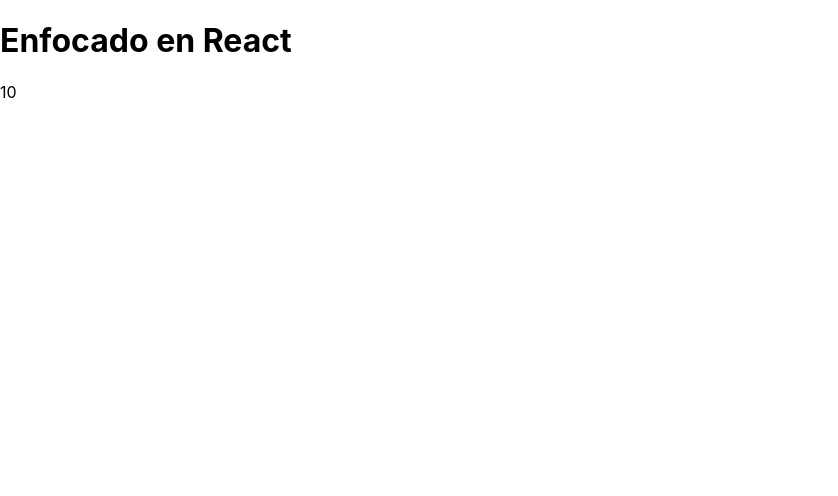
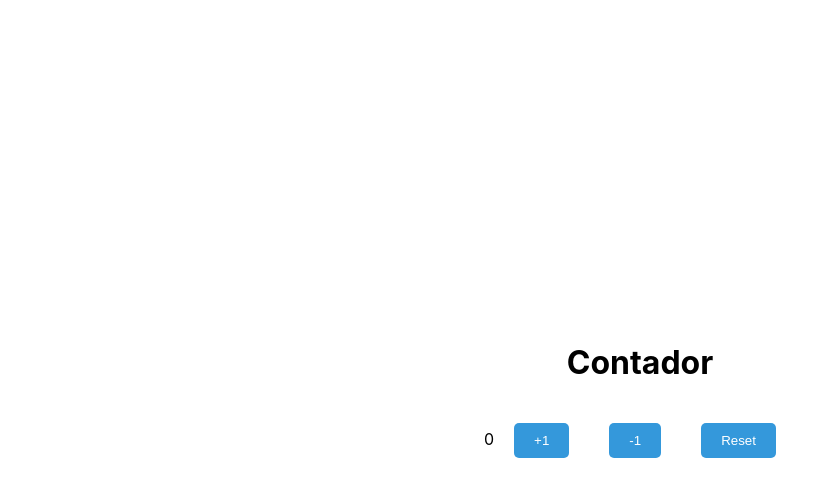
Before and after one commit to AndresManjarres/HomeworksAndres, a React (Create React App) app in the folder my-app/: page / in a window 1280 px wide. Shown: the top 496 px of the page, without its empty margins (0-838 px from the left). Built offline with nearby package versions, Linux system fonts and the light colour scheme.

Commit message:
Reto8-Contador

```diff
--- a/my-app/src/components/FirstApp.jsx
+++ b/my-app/src/components/FirstApp.jsx
@@ -1,12 +1,31 @@
 import React from 'react'
+// Para manejar estados
+import {useState} from "react"
 
-function FirstApp() {
-    return (
-        <div>
-            <h1>Enfocado en React</h1>
-            <span>10</span>
-        </div>
-    )
+const FirstApp = ({value}) => {
+  const [counter, setcounter] = useState(value)
+
+  const handleAdd = () => {
+      setcounter(counter + 1 )
+  }
+
+  const handleSubsstract = () => {
+      setcounter(counter - 1 )
+  }
+
+  const handleReset = () => {
+      setcounter(value )
+  }
+
+  return(
+      <>
+      <h1>Contador</h1>
+      <span>{counter}</span>
+      <button onClick={() => handleAdd()} className="botones">+1</button>
+      <button onClick={() => handleSubsstract()} className="botones">-1</button>
+      <button onClick={() => handleReset()} className="botones">Reset</button>
+      </>
+  )
 }
 
 export default FirstApp
--- a/my-app/src/index.css
+++ b/my-app/src/index.css
@@ -1,13 +1,35 @@
-body {
+body{
   margin: 0;
   font-family: -apple-system, BlinkMacSystemFont, 'Segoe UI', 'Roboto', 'Oxygen',
     'Ubuntu', 'Cantarell', 'Fira Sans', 'Droid Sans', 'Helvetica Neue',
     sans-serif;
   -webkit-font-smoothing: antialiased;
   -moz-osx-font-smoothing: grayscale;
+
+  display: flex;
+  justify-content: center;
+  align-items: center;
+  height: 100vh;
+
 }
 
 code {
   font-family: source-code-pro, Menlo, Monaco, Consolas, 'Courier New',
     monospace;
 }
+
+h1 {
+  display: flex;
+  justify-content: center;
+  align-items: center;
+}
+
+.botones {
+  border: none;
+  border-radius: 5px;
+  padding: 10px 20px; /* Ajusta el relleno según tus preferencias */
+  background-color: #3498db; /* Color de fondo para el botón */
+  color: #ffffff; /* Color del texto del botón */
+  cursor: pointer;
+  margin: 20px
+}
--- a/my-app/src/index.js
+++ b/my-app/src/index.js
@@ -8,6 +8,6 @@
 const root = ReactDOM.createRoot(document.getElementById('root'));
 root.render(
   <React.StrictMode>
-    <FirstApp/>
+    <FirstApp value ={0}/>
   </React.StrictMode>
 );
```
Also changed, not shown: my-app/src/App.css (deleted, +0 -38 lines).
